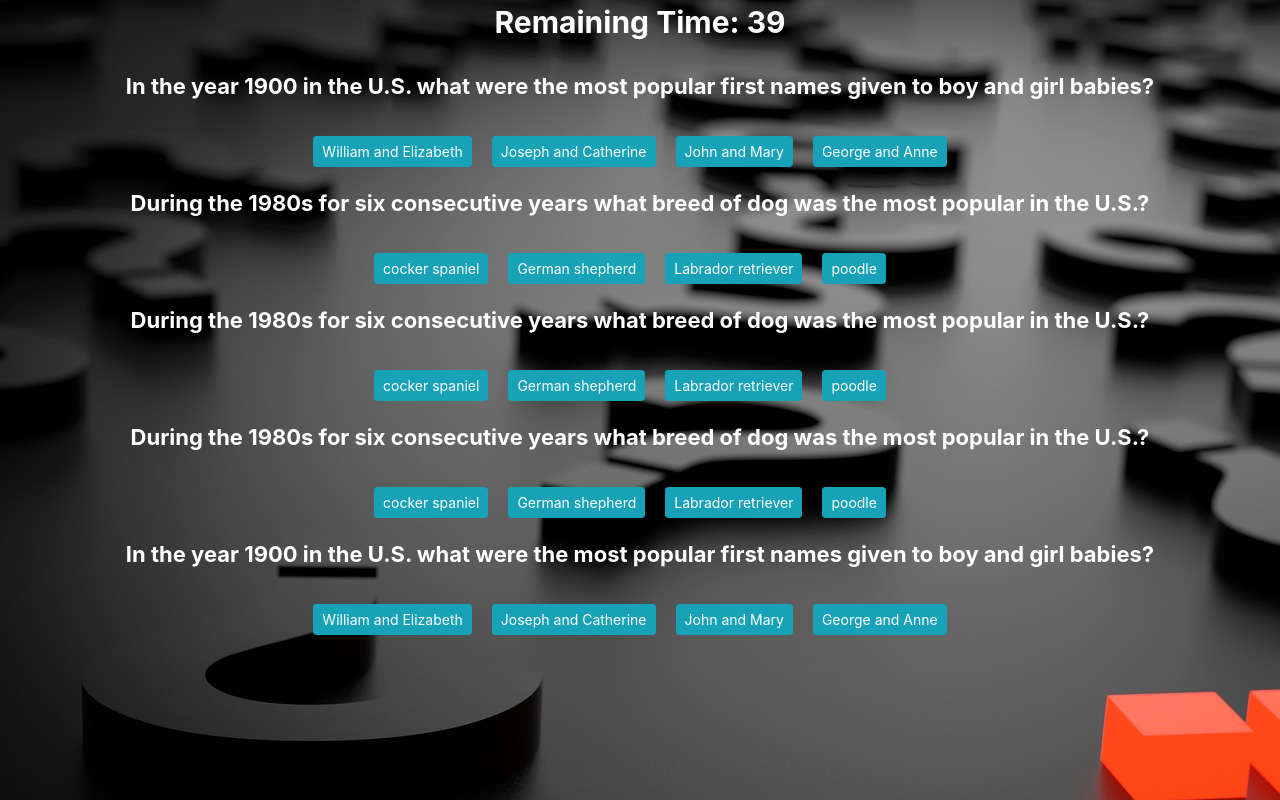
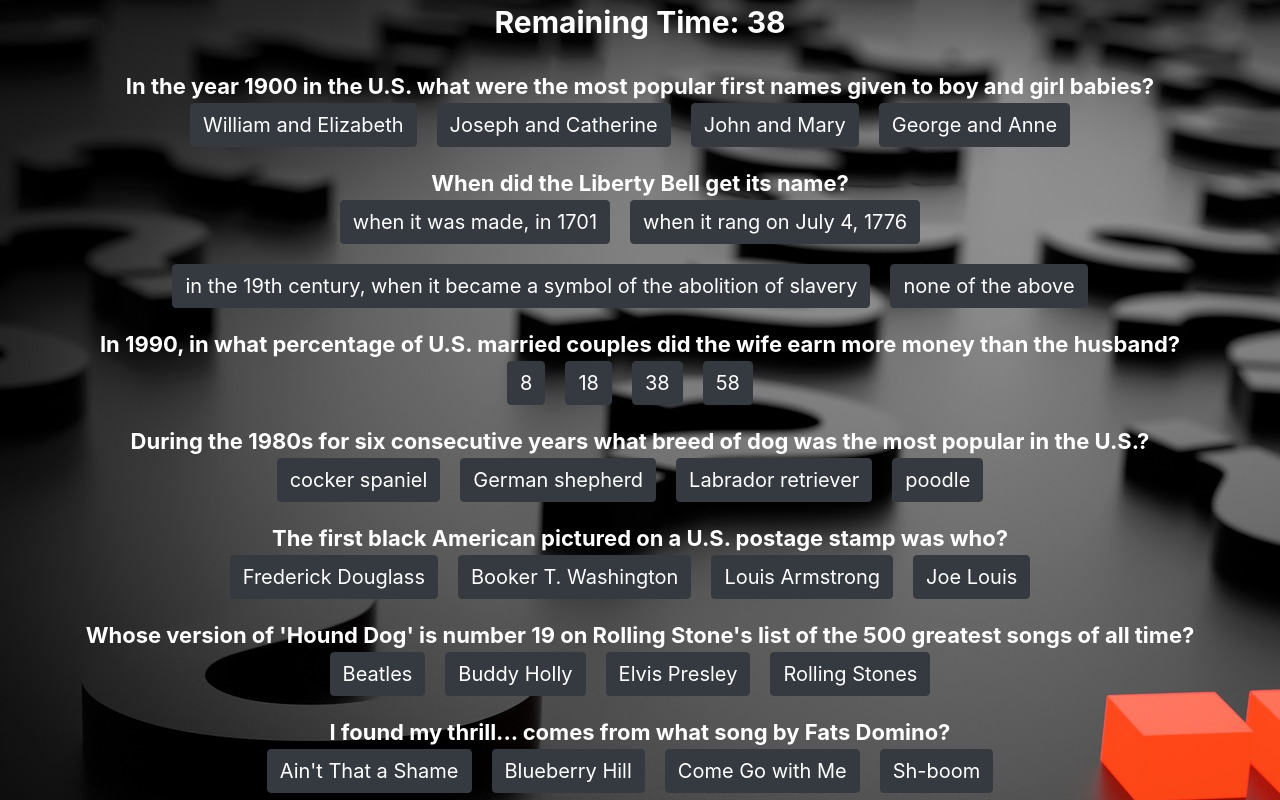
Before and after one commit to dudekdawid89/TriviaGame, a plain HTML site: page index.html in a window 1280 px wide. Both pictures are taken after a click on the button "Start Game". Shown: the top 800 px of the page. Drawn offline with nearby package versions, Linux system fonts and the light colour scheme.

Commit message:
dynamic divs for Q&A

```diff
--- a/assets/css/style.css
+++ b/assets/css/style.css
@@ -3,11 +3,7 @@
     align-items: center;
     justify-content: center;
 }  */
-#showQuestion1,
-#showQuestion2,
-#showQuestion3,
-#showQuestion4,
-#showQuestion5
+.QuestionClass
 
 {
     text-align: center;
@@ -15,11 +11,7 @@
     font-size: 22px;
     color: white;
 }
-#showPossibleAnswers1,
-#showPossibleAnswers2,
-#showPossibleAnswers3,
-#showPossibleAnswers4,
-#showPossibleAnswers5{
+.AnswerClass{
 
     text-align: center;
     font-size: 20px;
--- a/assets/javascript/app.js
+++ b/assets/javascript/app.js
@@ -47,41 +47,13 @@ var questionAnswer = [
         answer: ["Beatles","Elvis Presley","the Del-Vikings","Fats Domino"],
         rightAnswer: "Fats Domino",
         animate: ""
-    },
-    {
-        question: "Which of these is part of the theme of 'American Pie' by Don McLean?",
-        answer: ["breaking up with a 'Miss America' contestant","his love for Chevrolet cars","his 'patriotic pie' was stolen","the death of Buddy Holly, Jiles P. Richardson, and Richie Valens"],
-        rightAnswer: "breaking up with a 'Miss America' contestant",
-        animate: ""
-    },
-    {
-        question: "Who wrote 'Blue Suede Shoes'?",
-        answer: ["Elvis Presley","Carl Perkins","the Big Bopper","Paul McCartney and John Lennon"],
-        rightAnswer: "Paul McCartney and John Lennon",
-        animate: ""
-    },
-    {
-        question: "What are the first names of the Everly Brothers?",
-        answer: ["Alan and Ron","Don and Dan","Don and Phil","Phil and Jacob"],
-        rightAnswer: "Phil and Jacob",
-        animate: ""
-    },
-    {
-        question: "Who is known as the 'King of Rock-n-Roll'?",
-        answer: ["John Lennon","Chuck Berry","Fats Domino","Elvis Presley"],
-        rightAnswer: "Fats Domino",
-        animate: ""
     }
+
 ]
 var correctAnswer = 0;
 var incorrectAnswer = 0;
 var unanswered = 0;
-var index = Math.floor(Math.random()*4); //variable to generate random question
-var index2 = Math.floor(Math.random()*4);//variable to generate random question
-var index3 = Math.floor(Math.random()*4);//variable to generate random question
-var index4 = Math.floor(Math.random()*4);//variable to generate random question
-var index5 = Math.floor(Math.random()*4);//variable to generate random question
-var remainingTime = 41;
+ var remainingTime = 40;
 var intervalId;
 //onclick funtion for start button
 $("#btn").on("click", function() {
@@ -90,49 +62,60 @@ $("#btn").on("click", function() {
     myFunction();
     $(".TriviaLogo").hide();
 })
+var displayquestion = $("<div>");
 //function to display questions and answers
 function showTrivia(){
     run();
-    $("#showQuestion1").html(questionAnswer[index].question+"<br><br>");
-    for(var i = 0; i < questionAnswer[index].answer.length; i++){
-        var button =  $('<button class="option btn btn-info btn-sm">');
-        button.attr("value", questionAnswer[index].answer[i]);
-        button.attr("data-index", index);
-        button.text(questionAnswer[index].answer[i]);
-        $("#showPossibleAnswers1").append(button);
+  for(var i=0; i< questionAnswer.length;i++){
+      var displayquestion = $('<div>');
+      displayquestion.attr("value", questionAnswer[i].question);
+      displayquestion.addClass("QuestionClass");
+      displayquestion.attr("id","showQuestion"+i);
+      displayquestion.text(questionAnswer[i].question);
+    $("#showQA").append(displayquestion);
+
+    for(var j = 0; j < questionAnswer[i].answer.length; j++){
+        var button =  $('<button class="option btn btn-dark btn-md">');
+        button.attr("value", questionAnswer[i].answer[j]);
+        button.addClass("AnswerClass");
+        button.attr("data-index", i);
+        button.text(questionAnswer[i].answer[j]);
+        $("#showQA").append(button);
     }
-    $("#showQuestion2").html(questionAnswer[index2].question+"<br><br>");
-    for(var i = 0; i < questionAnswer[index2].answer.length; i++){
-        var button2 =  $('<button class="option btn btn-info btn-sm">');
-        button2.attr("value", questionAnswer[index2].answer[i]);
-        button2.attr("data-index", index2);
-        button2.text(questionAnswer[index2].answer[i]);
-        $("#showPossibleAnswers2").append(button2);
-    }
-    $("#showQuestion3").html(questionAnswer[index3].question+"<br><br>");
-    for(var i = 0; i < questionAnswer[index3].answer.length; i++){
-        var button3 =  $('<button class="option btn btn-info btn-sm">');
-        button3.attr("value", questionAnswer[index3].answer[i]);
-        button3.attr("data-index", index3);
-        button3.text(questionAnswer[index3].answer[i]);
-        $("#showPossibleAnswers3").append(button3);
-    }
-    $("#showQuestion4").html(questionAnswer[index4].question+"<br><br>");
-    for(var i = 0; i < questionAnswer[index4].answer.length; i++){
-        var button4 =  $('<button class="option btn btn-info btn-sm">');
-        button4.attr("value", questionAnswer[index4].answer[i]);
-        button4.attr("data-index", index4);
-        button4.text(questionAnswer[index4].answer[i]);
-        $("#showPossibleAnswers4").append(button4);
-    }
-    $("#showQuestion5").html(questionAnswer[index5].question+"<br><br>");
-    for(var i = 0; i < questionAnswer[index5].answer.length; i++){
-        var button5 =  $('<button class="option btn btn-info btn-sm">');
-        button5.attr("value", questionAnswer[index5].answer[i]);
-        button5.attr("data-index", index5);
-        button5.text(questionAnswer[index5].answer[i]);
-        $("#showPossibleAnswers5").append(button5);
-    }
+  }
+
+    // $("#showQuestion2").html(questionAnswer[index2].question+"<br><br>");
+    // for(var i = 0; i < questionAnswer[index2].answer.length; i++){
+    //     var button2 =  $('<button class="option btn btn-dark btn-md">');
+    //     button2.attr("value", questionAnswer[index2].answer[i]);
+    //     button2.attr("data-index", index2);
+    //     button2.text(questionAnswer[index2].answer[i]);
+    //     $("#showPossibleAnswers2").append(button2);
+    // }
+    // $("#showQuestion3").html(questionAnswer[index3].question+"<br><br>");
+    // for(var i = 0; i < questionAnswer[index3].answer.length; i++){
+    //     var button3 =  $('<button class="option btn btn-dark btn-md">');
+    //     button3.attr("value", questionAnswer[index3].answer[i]);
+    //     button3.attr("data-index", index3);
+    //     button3.text(questionAnswer[index3].answer[i]);
+    //     $("#showPossibleAnswers3").append(button3);
+    // }
+    // $("#showQuestion4").html(questionAnswer[index4].question+"<br><br>");
+    // for(var i = 0; i < questionAnswer[index4].answer.length; i++){
+    //     var button4 =  $('<button class="option btn btn-dark btn-md">');
+    //     button4.attr("value", questionAnswer[index4].answer[i]);
+    //     button4.attr("data-index", index4);
+    //     button4.text(questionAnswer[index4].answer[i]);
+    //     $("#showPossibleAnswers4").append(button4);
+    // }
+    // $("#showQuestion5").html(questionAnswer[index5].question+"<br><br>");
+    // for(var i = 0; i < questionAnswer[index5].answer.length; i++){
+    //     var button5 =  $('<button class="option btn btn-dark btn-md">');
+    //     button5.attr("value", questionAnswer[index5].answer[i]);
+    //     button5.attr("data-index", index5);
+    //     button5.text(questionAnswer[index5].answer[i]);
+    //     $("#showPossibleAnswers5").append(button5);
+    // }
     //function onclick to guess answers
     $(".option").on("click",function(){
         run();
@@ -140,11 +123,11 @@ function showTrivia(){
    var getButtonText= $(this).text();
    if(getButtonText===questionAnswer[getIndex].rightAnswer){
     correctAnswer++;
-    $(this).addClass('btn-success').removeClass('btn-info');
+    $(this).addClass('btn-success').removeClass('btn-dark');
    }
  else if(getButtonText!=questionAnswer[getIndex].rightAnswer){
     incorrectAnswer++;
-    $(this).addClass('btn-danger').removeClass('btn-info');
+    $(this).addClass('btn-danger').removeClass('btn-dark');
  }
  else if(getButtonText===-1){
     unanswered++;
@@ -154,8 +137,10 @@ function showTrivia(){
 }
 //function for diplay results
 function showResults(){
+
     $("#results").append("Correct Answers: "+correctAnswer+"<br>");
     $("#results").append("Incorrect Answers: "+incorrectAnswer+"<br>");
+    unanswered=questionAnswer.length-correctAnswer-incorrectAnswer;
     $("#results").append("Unanswered: "+unanswered+"<br>");
 }
 //function for hide Q&A
--- a/index.html
+++ b/index.html
@@ -12,23 +12,13 @@
 <body>
     <div class="text-center">
             <h2 class="TriviaLogo">Trivia Game</h2>
-            <button id="btn" class="center-block btn btn-secondary btn-lg center" >Start Game</button>
+            <button id="btn" class="btn btn-secondary btn-lg " >Start Game</button>
+            <div id="remainingTime"></div>
+        <div id="showQA"></div>
     </div>
-<div class="container">
-        <div id="remainingTime"></div>
-        <div id="showQuestion1"></div>
-        <div id="showPossibleAnswers1"></div>
-        <div id="showQuestion2"></div>
-        <div id="showPossibleAnswers2"></div>
-        <div id="showQuestion3"></div>
-        <div id="showPossibleAnswers3"></div>
-        <div id="showQuestion4"></div>
-        <div id="showPossibleAnswers4"></div>
-        <div id="showQuestion5"></div>
-        <div id="showPossibleAnswers5"></div>
+            <div id="results"></div>
 
-</div>
-            <div id="results"></div>
+
 
 <script src="https://code.jquery.com/jquery-3.2.1.slim.min.js"
 integrity="sha384-KJ3o2DKtIkvYIK3UENzmM7KCkRr/rE9/Qpg6aAZGJwFDMVNA/GpGFF93hXpG5KkN"
```
